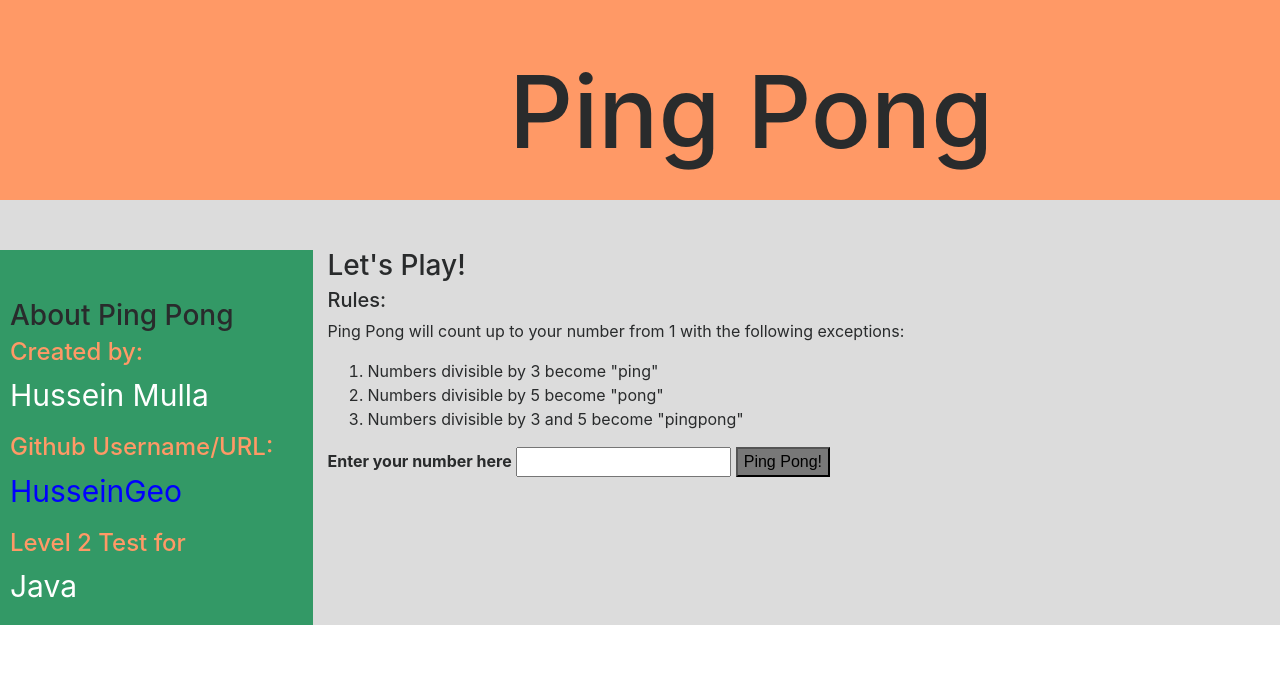
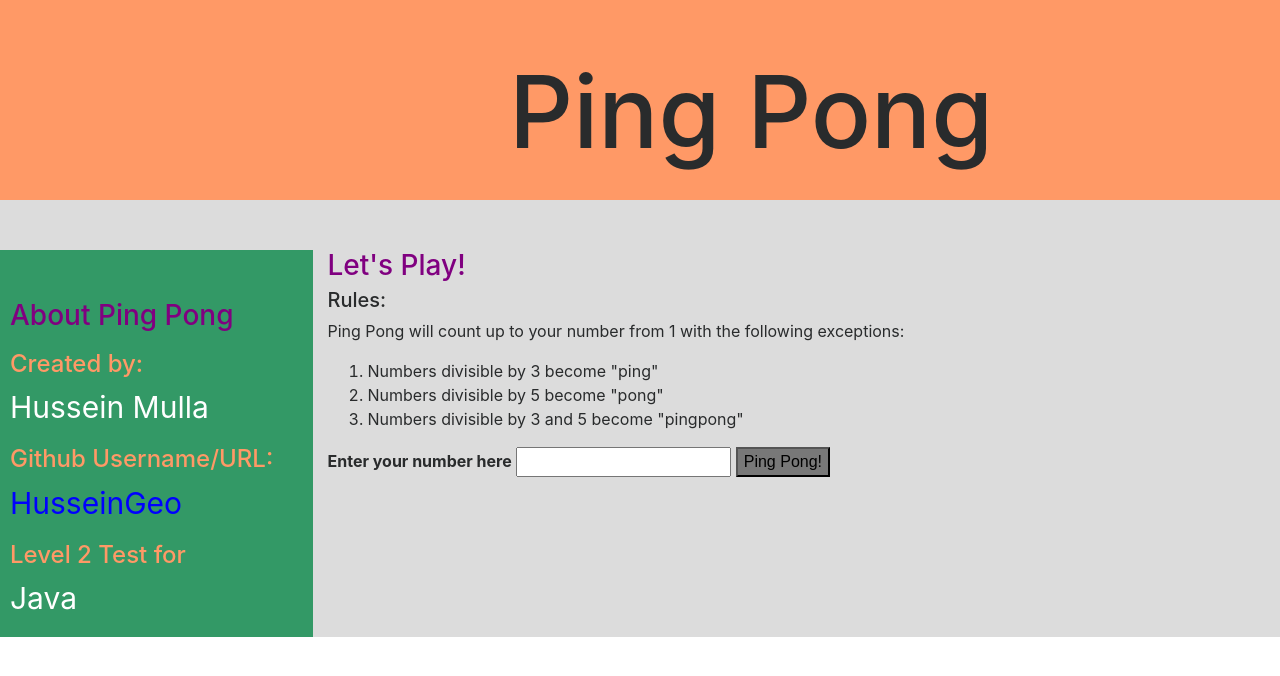
Before and after one commit to HusseinGeo/PING-PONG, a plain HTML site: page index.html in a window 1280 px wide. Drawn offline with Linux system fonts and the light colour scheme.

Commit message:
change font color

```diff
--- a/css/styles.css
+++ b/css/styles.css
@@ -24,6 +24,7 @@ h4 {
 
 #p {
   margin-left: 10px;
+  margin-bottom: 20px;
 }
 
 #m {
@@ -50,6 +51,7 @@ h4 {
 }
 h3 {
   margin-top: 50px;
+  color: purple;
 }
 
 button {
```
